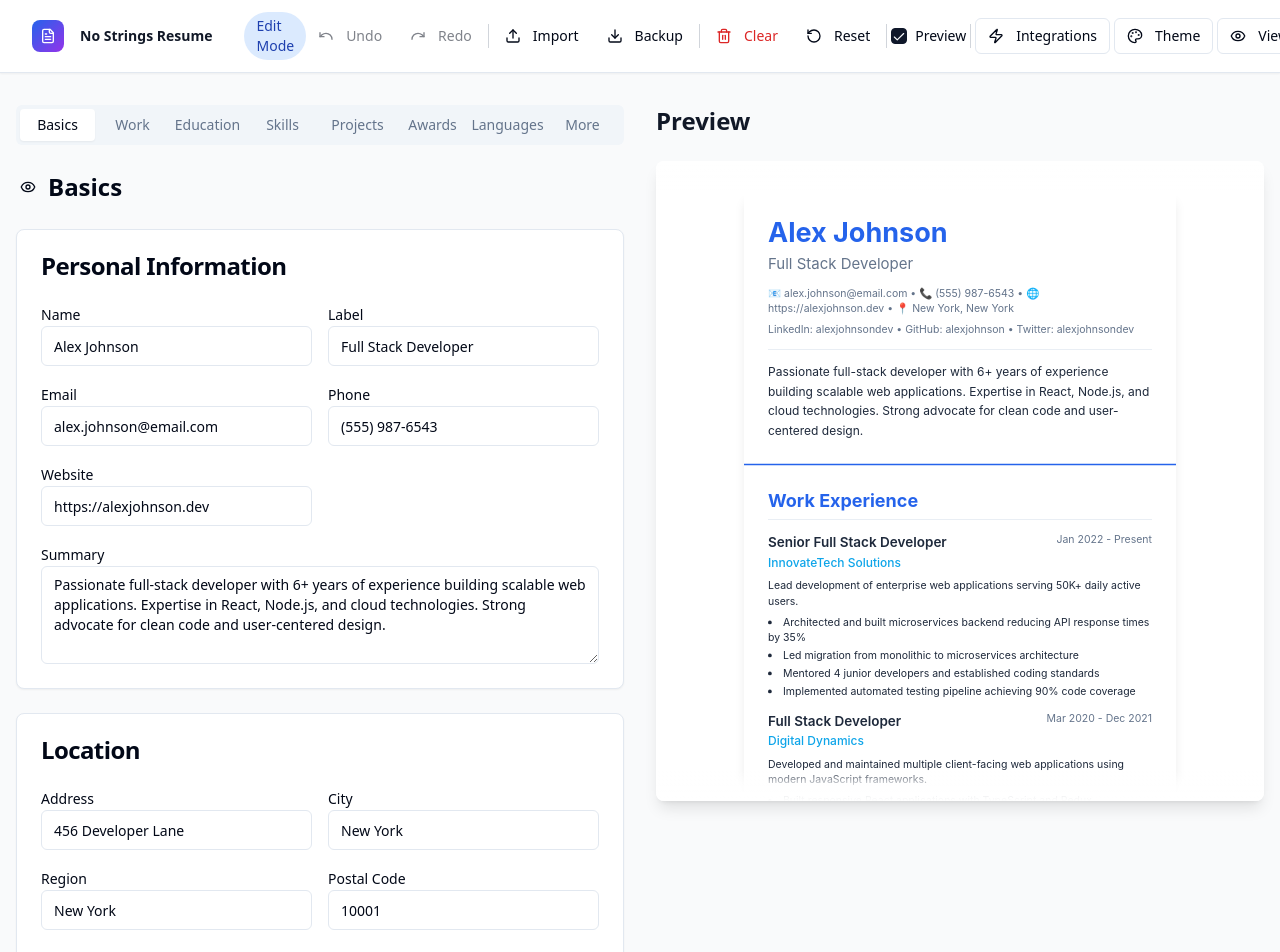
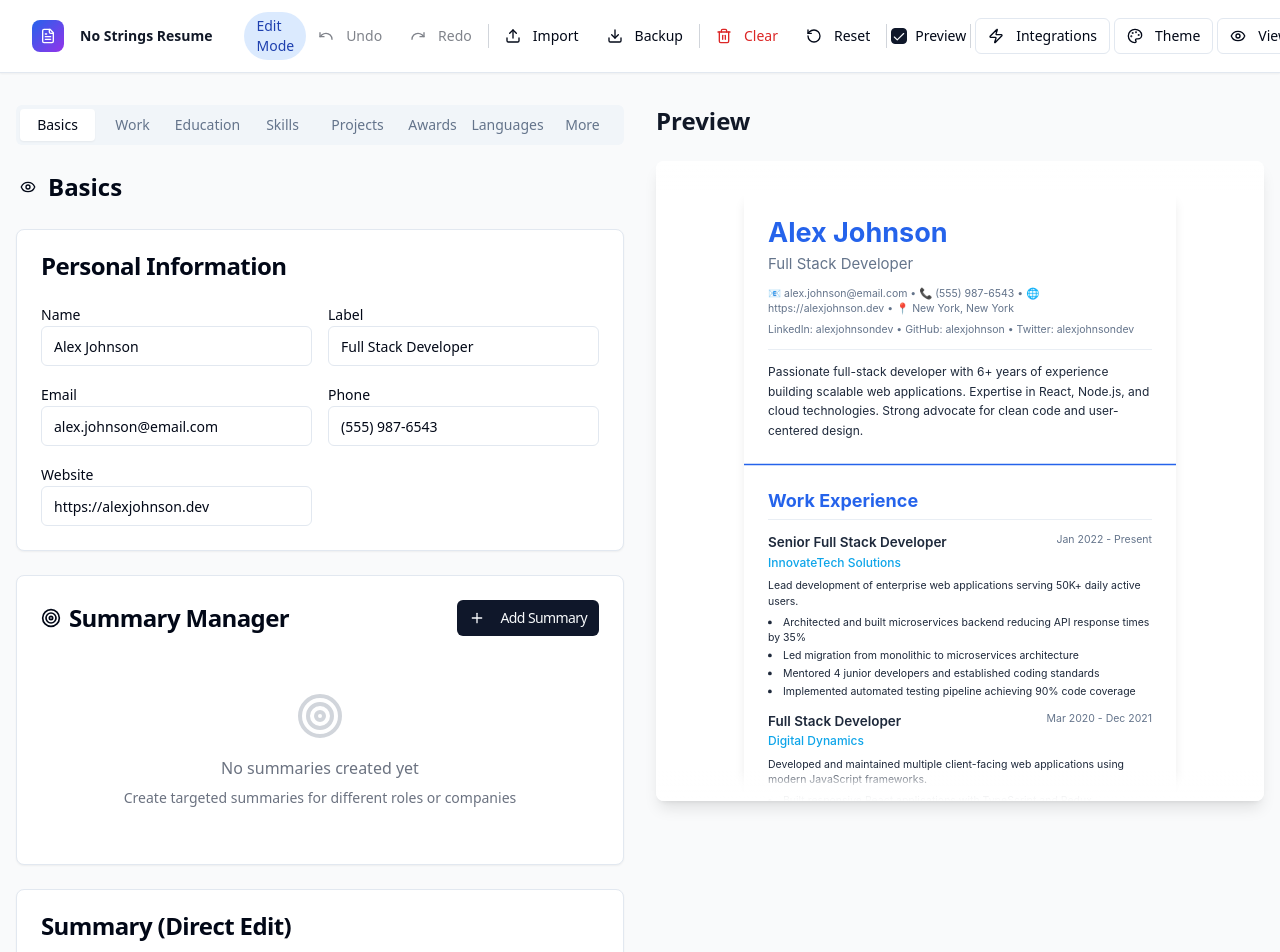
Before and after one commit to NoStringsDevelopment/no-strings-resume, a React (Vite) app: page /edit in a window 1280 px wide. Shown: the top 952 px of the page. Built offline with nearby package versions, Linux system fonts and the light colour scheme.

Commit message:
Fix: Integrate SummarySelector into BasicEditor
Imports and integrates the SummarySelector component into the BasicEditor to enable multiple summary management. Ensures the test suite passes after the integration.

```diff
--- a/src/components/editor/BasicEditor.tsx
+++ b/src/components/editor/BasicEditor.tsx
@@ -1,3 +1,4 @@
+
 import { useResume } from "@/context/ResumeContext";
 import { Input } from "@/components/ui/input";
 import { Label } from "@/components/ui/label";
@@ -5,6 +6,7 @@ import { Button } from "@/components/ui/button";
 import { Textarea } from "@/components/ui/textarea";
 import { Card, CardContent, CardHeader, CardTitle } from "@/components/ui/card";
 import { Plus, Trash2, Eye, EyeOff } from "lucide-react";
+import { SummarySelector } from "./SummarySelector";
 
 export default function BasicEditor() {
   const { state, dispatch } = useResume();
@@ -140,7 +142,18 @@ export default function BasicEditor() {
               />
             </div>
           </div>
+        </CardContent>
+      </Card>
 
+      {/* Summary Selector Component */}
+      <SummarySelector />
+
+      {/* Fallback Summary Textarea for direct editing */}
+      <Card data-testid="summary-card">
+        <CardHeader>
+          <CardTitle>Summary (Direct Edit)</CardTitle>
+        </CardHeader>
+        <CardContent>
           <div>
             <Label htmlFor="summary">Summary</Label>
             <Textarea
```
